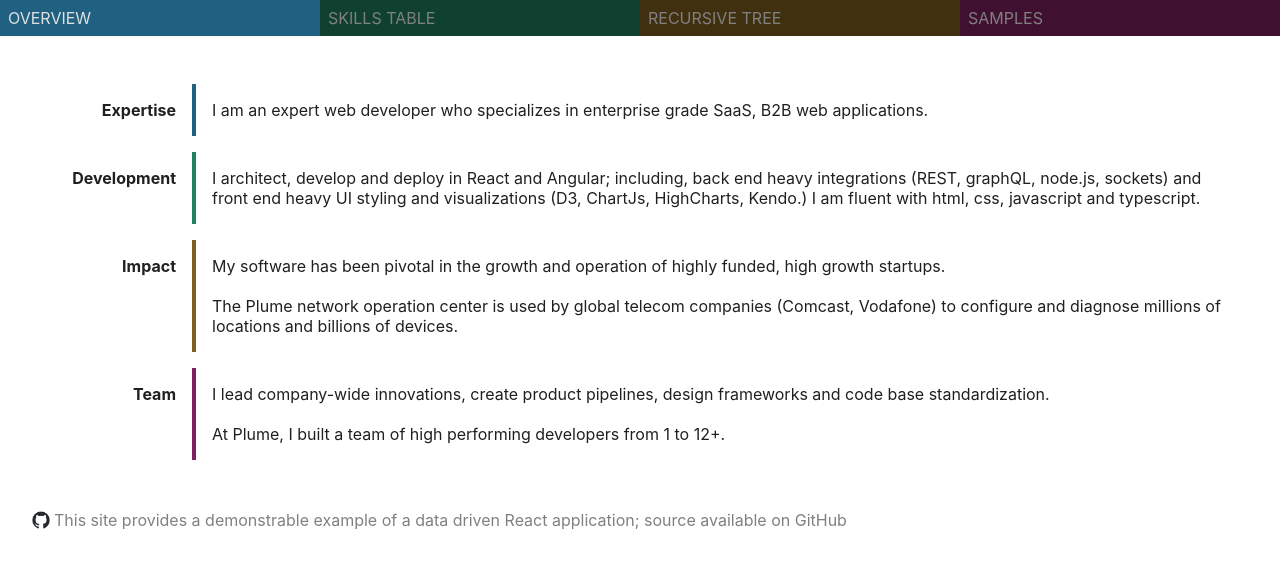
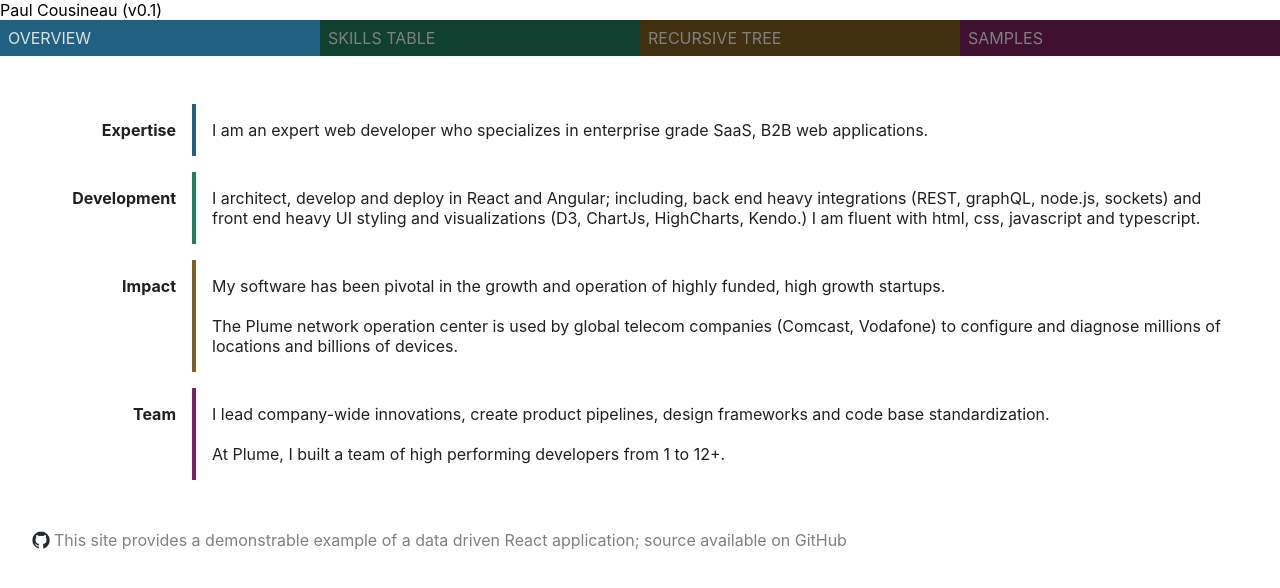
Before and after one commit to oolox/pcousineau-react, a React (Create React App) app: page / in a window 1280 px wide. Shown: the top 588 px of the page. Built offline with nearby package versions, Linux system fonts and the light colour scheme.

Commit message:
Topbar update

```diff
--- a/src/components/topbar/topbar.tsx
+++ b/src/components/topbar/topbar.tsx
@@ -23,9 +23,14 @@ const topbar = (props:any) => {
       </div>;
     });
 
-    return <div className="topbar">
-        <div className="menu-items">
-          {menuItems}
+    return <div>
+        <div>
+            Paul Cousineau (v0.1)
+        </div>
+        <div className="topbar">
+            <div className="menu-items">
+                {menuItems}
+            </div>
         </div>
     </div>
 }
```
